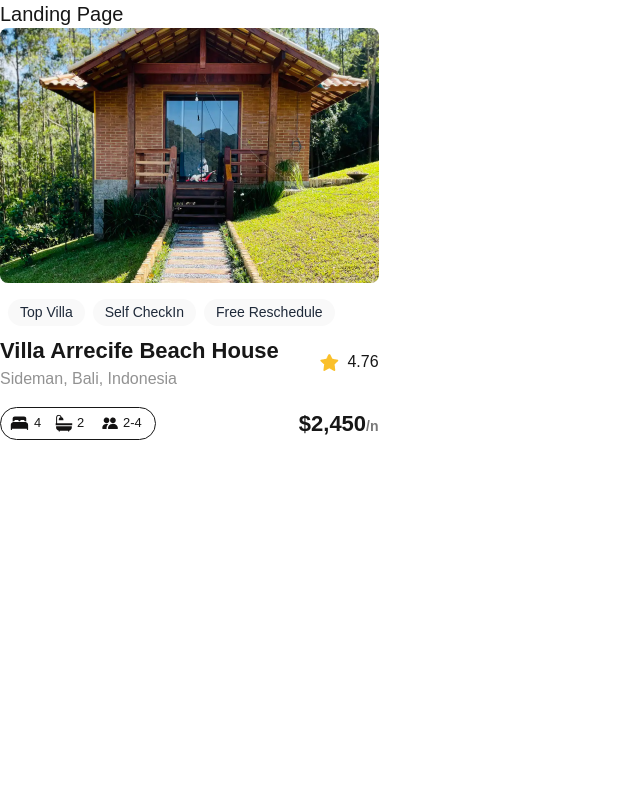
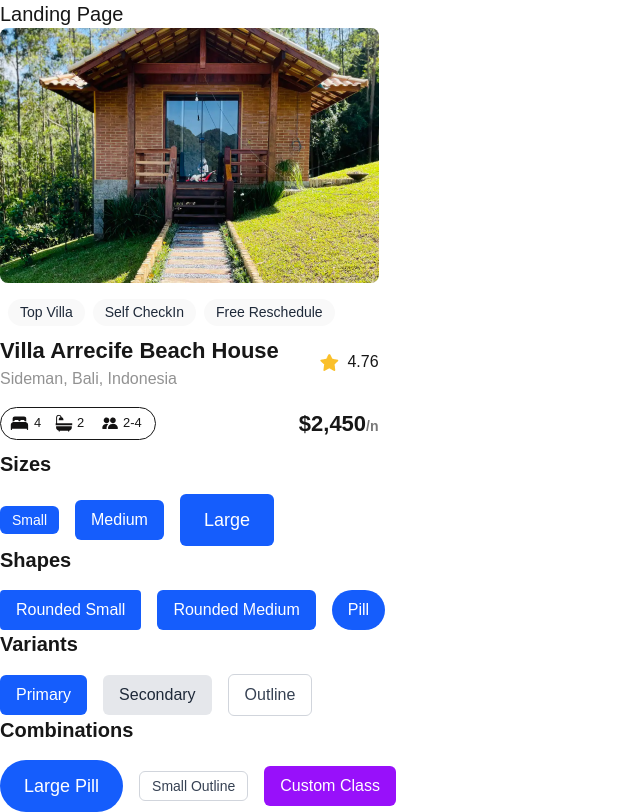
Before and after one commit to ron199807/alx-project-0x00-setup, a Next.js app in the folder alx-project-0x00/: page /landing in a window 1280 px wide. Shown: the whole page, without its empty margins (0-640 px from the left). Built offline with nearby package versions, Linux system fonts and the light colour scheme.

Commit message:
added buttons to the landing page

```diff
--- a/alx-project-0x00/components/Button.tsx
+++ b/alx-project-0x00/components/Button.tsx
@@ -6,6 +6,7 @@ const Button: React.FC<ButtonProps> = ({
   size = 'medium',
   shape = 'md',
   variant = 'primary',
+  styles = '',
   className = '',
   onClick,
 }) => {
@@ -36,6 +37,7 @@ const Button: React.FC<ButtonProps> = ({
         ${sizeClasses[size]}
         ${shapeClasses[shape]}
         ${variantClasses[variant]}
+        ${styles}
         ${className}`}
       onClick={onClick}
     >
--- a/alx-project-0x00/interfaces/index.ts
+++ b/alx-project-0x00/interfaces/index.ts
@@ -3,10 +3,11 @@ export interface PillProps {
 }
 
 export interface ButtonProps {
-    title: string;
-    size?: "small" | "medium" | "large";
-    shape?: 'sm' | 'md' | 'full';
-    variant?: 'primary' | 'secondary' | 'outline';
-    className?: string;
-    onClick?: () => void;
+  title: string;
+  size?: 'small' | 'medium' | 'large';
+  shape?: 'sm' | 'md' | 'full';
+  variant?: 'primary' | 'secondary' | 'outline';
+  styles?: string;
+  className?: string;
+  onClick?: () => void;
 }
--- a/alx-project-0x00/pages/landing.tsx
+++ b/alx-project-0x00/pages/landing.tsx
@@ -1,11 +1,55 @@
 import Card from "@/components/Card";
+import Button from "@/components/Button";
 
 const Landing: React.FC = () => {
     return (
         <div>
             <h1 className="text-xl font-extralight">Landing Page</h1>
             <Card />
+
+        <section>
+        <h2 className="text-xl font-semibold mb-4">Sizes</h2>
+          <div className="flex items-center gap-4">
+            <Button title="Small" size="small" />
+            <Button title="Medium" size="medium" />
+            <Button title="Large" size="large" />
+          </div>
+        </section>
+
+        {/* Shape Variations */}
+        <section>
+          <h2 className="text-xl font-semibold mb-4">Shapes</h2>
+          <div className="flex items-center gap-4">
+            <Button title="Rounded Small" shape="sm" />
+            <Button title="Rounded Medium" shape="md" />
+            <Button title="Pill" shape="full" />
+          </div>
+        </section>
+
+        {/* Variant Variations */}
+        <section>
+          <h2 className="text-xl font-semibold mb-4">Variants</h2>
+          <div className="flex items-center gap-4">
+            <Button title="Primary" variant="primary" />
+            <Button title="Secondary" variant="secondary" />
+            <Button title="Outline" variant="outline" />
+          </div>
+        </section>
+
+         <section>
+          <h2 className="text-xl font-semibold mb-4">Combinations</h2>
+          <div className="flex flex-wrap items-center gap-4">
+            <Button title="Large Pill" size="large" shape="full" variant="primary" />
+            <Button title="Small Outline" size="small" variant="outline" />
+            <Button
+              title="Custom Class"
+              className="bg-purple-600 hover:bg-purple-700 text-white"
+            />
+          </div>
+        </section>
         </div>
+
+
     )
 }
 
```
